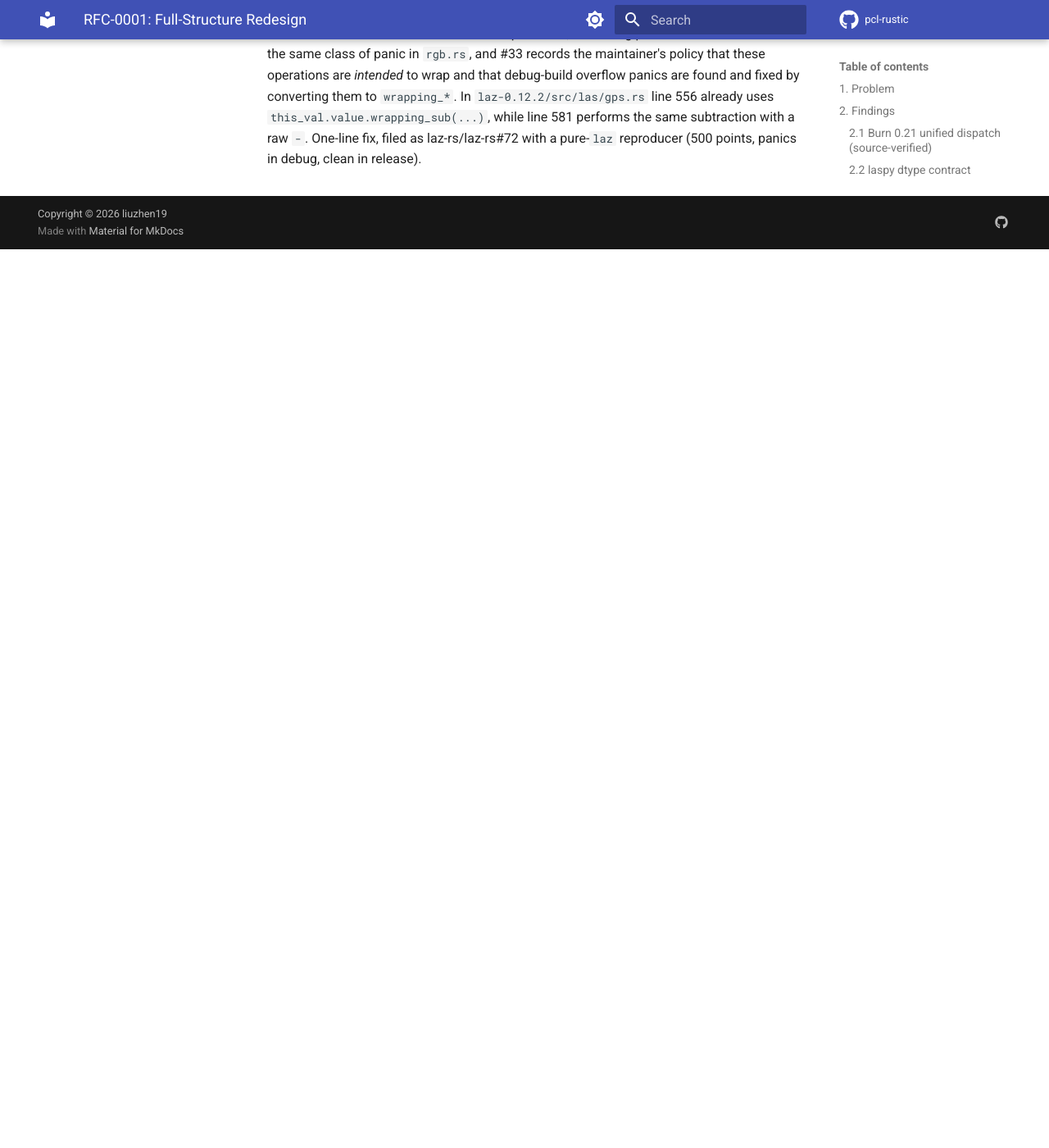
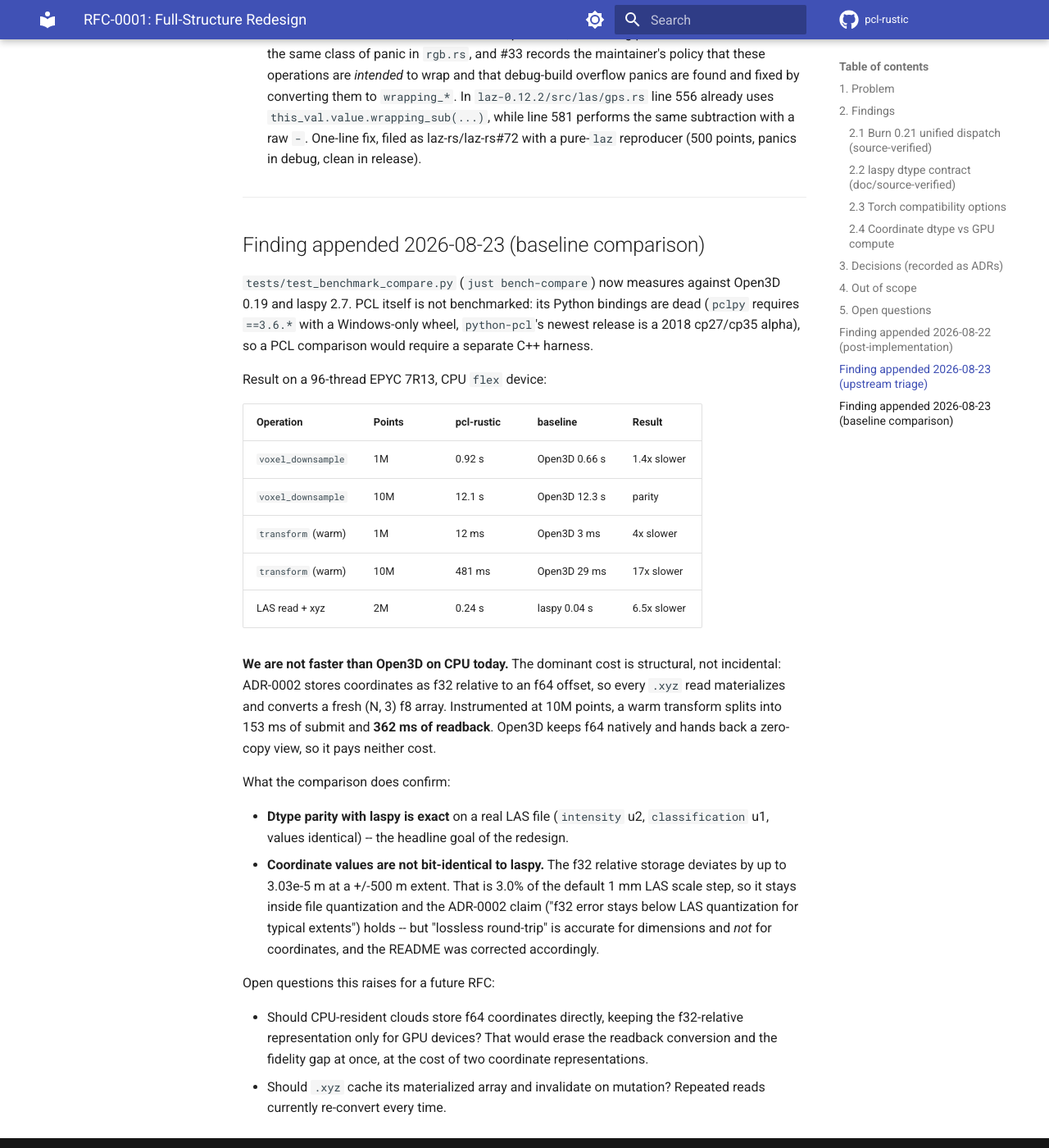
Before and after one commit to HernandoR/pcl-rustic, an MkDocs documentation site: the page built from docs/rfc/rfc-0001-full-structure-redesign-2026-08-22.md, in a window 1280 px wide and 1400 px high, scrolled down 4132 px. Shown: the whole window at 82% size. Built offline with MkDocs 1.6.1 and Material for MkDocs 9.7.7, drawn with Linux system fonts in a browser that asks for light colours; comment, search, counter and statistics services are not loaded; the version menu is left out; before the commit the page ends 4436 px from its top, so only the background shows below that.

Commit message:
test(bench): 增加与 Open3D / laspy 的对比基准
- 新增 tests/test_benchmark_compare.py，覆盖体素下采样、坐标变换、
  LAS 读取三项对比，并校验与 laspy 的 dtype 一致性
- 新增 bench 依赖组与 just bench-compare 配方，基线缺失时自动跳过
- 如实记录结论：CPU 上目前慢于 Open3D，10M 点变换中 362ms 为
  ADR-0002 的 f32->f64 回读开销所致
- 更正 README 的无损往返表述：维度无损，坐标存在 3.03e-5 m 偏差
  （为 1mm LAS 刻度的 3%），并附对比表
- PCL 无可用 Python 绑定（pclpy 限 3.6，python-pcl 停更于 2018），
  故未纳入对比

```diff
--- a/docs/rfc/rfc-0001-full-structure-redesign-2026-08-22.md
+++ b/docs/rfc/rfc-0001-full-structure-redesign-2026-08-22.md
@@ -174,3 +174,50 @@
    the same subtraction with a raw `-`. One-line fix, filed as laz-rs/laz-rs#72
    with a pure-`laz` reproducer (500 points, panics in debug, clean in
    release).
+
+---
+
+## Finding appended 2026-08-23 (baseline comparison)
+
+`tests/test_benchmark_compare.py` (`just bench-compare`) now measures against
+Open3D 0.19 and laspy 2.7. PCL itself is not benchmarked: its Python bindings
+are dead (`pclpy` requires `==3.6.*` with a Windows-only wheel, `python-pcl`'s
+newest release is a 2018 cp27/cp35 alpha), so a PCL comparison would require a
+separate C++ harness.
+
+Result on a 96-thread EPYC 7R13, CPU `flex` device:
+
+| Operation | Points | pcl-rustic | baseline | Result |
+|---|---|---|---|---|
+| `voxel_downsample` | 1M | 0.92 s | Open3D 0.66 s | 1.4x slower |
+| `voxel_downsample` | 10M | 12.1 s | Open3D 12.3 s | parity |
+| `transform` (warm) | 1M | 12 ms | Open3D 3 ms | 4x slower |
+| `transform` (warm) | 10M | 481 ms | Open3D 29 ms | 17x slower |
+| LAS read + xyz | 2M | 0.24 s | laspy 0.04 s | 6.5x slower |
+
+**We are not faster than Open3D on CPU today.** The dominant cost is
+structural, not incidental: ADR-0002 stores coordinates as f32 relative to an
+f64 offset, so every `.xyz` read materializes and converts a fresh (N, 3) f8
+array. Instrumented at 10M points, a warm transform splits into 153 ms of
+submit and **362 ms of readback**. Open3D keeps f64 natively and hands back a
+zero-copy view, so it pays neither cost.
+
+What the comparison does confirm:
+
+- **Dtype parity with laspy is exact** on a real LAS file (`intensity` u2,
+  `classification` u1, values identical) -- the headline goal of the redesign.
+- **Coordinate values are not bit-identical to laspy.** The f32 relative
+  storage deviates by up to 3.03e-5 m at a +/-500 m extent. That is 3.0% of
+  the default 1 mm LAS scale step, so it stays inside file quantization and
+  the ADR-0002 claim ("f32 error stays below LAS quantization for typical
+  extents") holds -- but "lossless round-trip" is accurate for dimensions and
+  *not* for coordinates, and the README was corrected accordingly.
+
+Open questions this raises for a future RFC:
+
+- Should CPU-resident clouds store f64 coordinates directly, keeping the
+  f32-relative representation only for GPU devices? That would erase the
+  readback conversion and the fidelity gap at once, at the cost of two
+  coordinate representations.
+- Should `.xyz` cache its materialized array and invalidate on mutation?
+  Repeated reads currently re-convert every time.
--- a/pyproject.toml
+++ b/pyproject.toml
@@ -39,6 +39,10 @@
     "mkdocs-material>=9.5.0",
     "mkdocs-git-revision-date-localized-plugin>=1.2.0",
 ]
+bench = [
+    "open3d>=0.19",
+    "laspy[lazrs]>=2.5",
+]
 
 [tool.pytest.ini_options]
 testpaths = ["tests"]
```
Also changed, not shown: README.md (+34 -0 lines), 2 other files.
